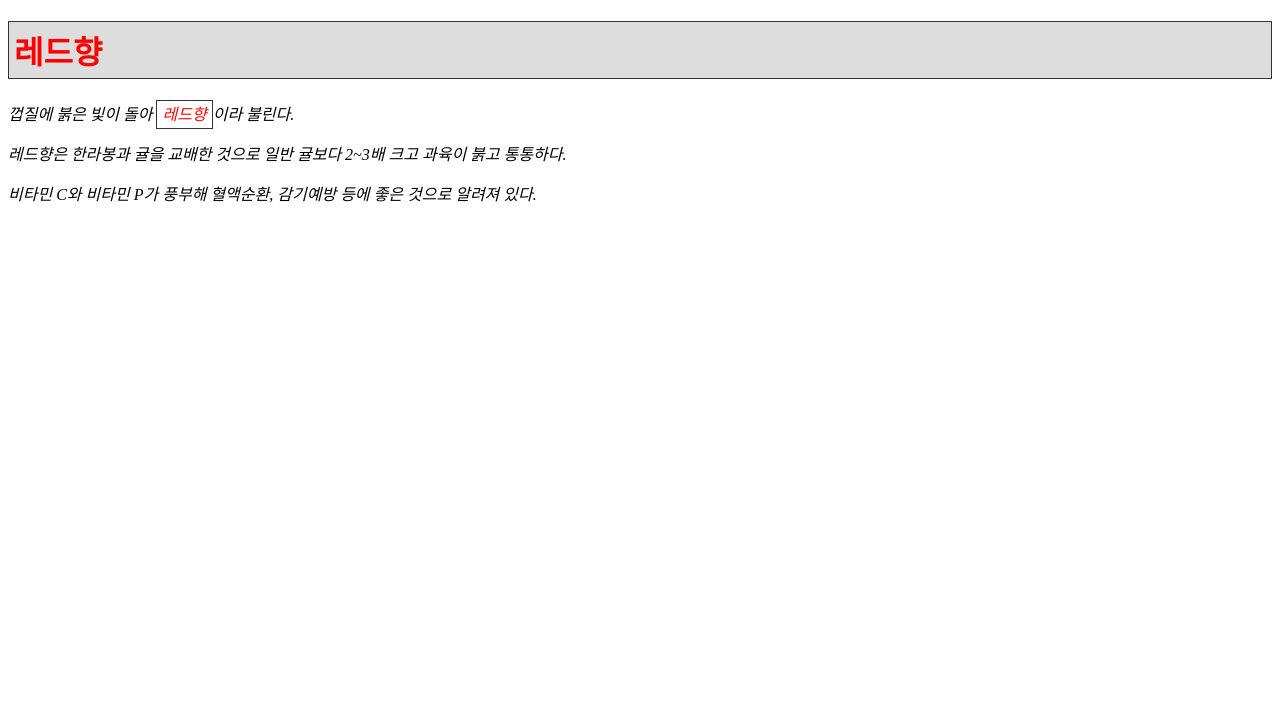
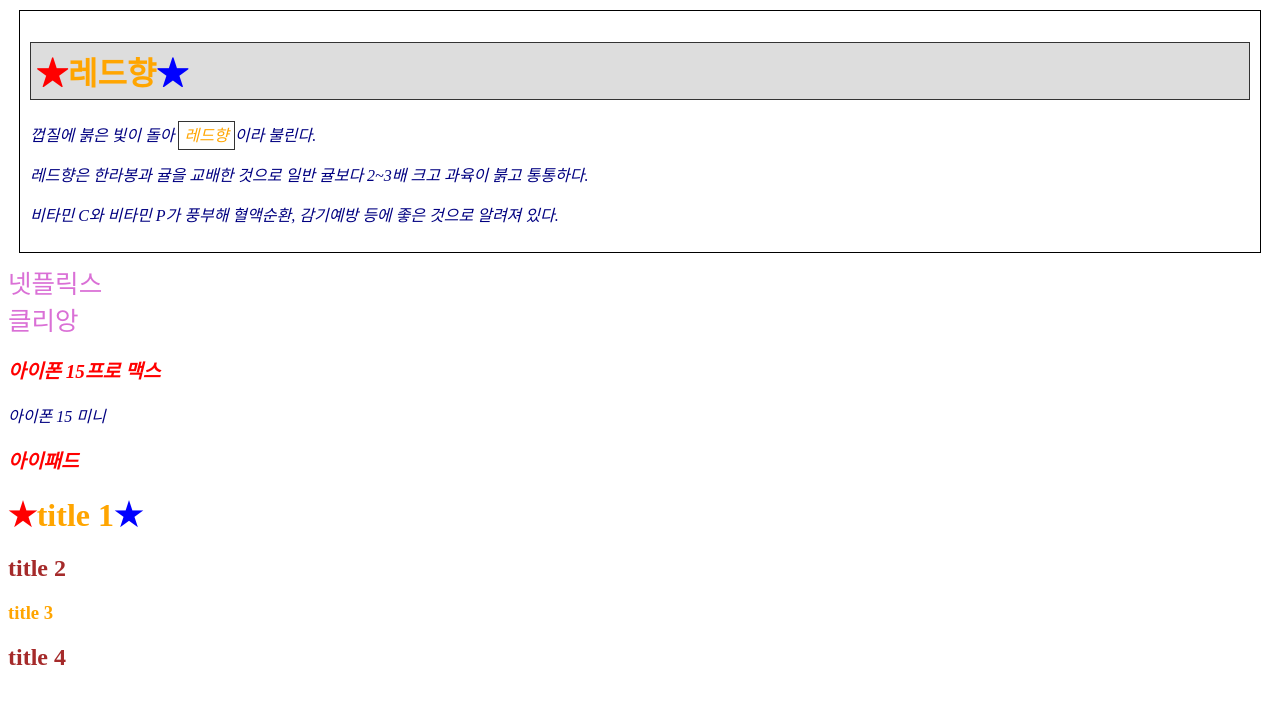
Before and after one commit to pshyun123/HTML_CSS, a plain HTML site: page css1.html in a window 1280 px wide. Drawn offline with Linux system fonts and the light colour scheme.

Commit message:
231005_4

```diff
--- a/css1.html
+++ b/css1.html
@@ -6,37 +6,113 @@
     <title>Document</title>
     <link rel="stylesheet" href="css/style.css">
     <style>
-        /* div는 태그 선택자를 의미: div 태그를 쓰면 너무 광범위하게 적용이 됨 */
+        /* div는 태그 선택자를 의미: 가급적 쓰지 말자. div 태그를 쓰면 너무 광범위하게 적용이 됨 */
+        /* 전체영역 지정 */
+        *{
+            color: orange;
+        }
         p{
+            /* 재정의함- 빨간색 적용 됨 */
+            color: navy;
             font-style: italic;
         }
+
         /* class 선택자 : 클래스라는 키워드 넣고 사용할 이름을 넣음 '.'을 사용 */
         .accent{
             border: 1px solid #333;
             padding: 5px;
-            color: red;
-
         }
+        /* 그룹선택자 : 여러 선택자를 하나로 묶음 (,)로 구분함*/
         .bg{
             background-color: #ddd;
         }
+        /* 아이디 선택자 : 태그에 id 키워드, #클래스 명{ }
+        -> 차이점: 클래스 선택자는 여러번 사용가능 / 아이디 선택자는 문서내에서 딱 한번만 사용해야 함
+        -> 리엑트에서는 사용금지 */
+        #container{
+            /* 가로폭 전체영역 100퍼센트 - 화면에 보여지는 곳에서60px만큼 마진을 잡겠다 */
+            width: calc(100vw - 60px);
+            /* height: calc(100vh - 60px); */
+            /* 오토를 주면 정중앙에 맞춰짐 */
+            margin: 10px auto;
+            padding: 10px;
+            border: 1px solid#000;
+        }
+        /*기본 속성 선택자*/
+        a[href]{
+            color: green;
+            text-decoration: none;
+            font-size: 1.6em;
+            /* 16*1.6임 */
+        }
+
+        a[target="_blank"]{
+            color: yellow;
+        }
+        /* 자식 선택자 */
+        .box > p{
+            font-size: 1.2em;
+            color: red;
+            font-weight: 900;
+        }
+        /* > 없으면  */
+         /* 인접형제 선택자 : + 기호 사용해 지정된 요소의 바로 다음 형제 요소를 선택 - 종종 사용 */
+         h1 + h2 {
+        color: #2a9234;
+         }
+
+         /* 일반 형제 선택자 : 특정 요소 이후에 나오는 형제요소 선택 - 쓰지 않음 */
+        h1 ~ h2 {
+        color: brown;
+        }
+
+        /* 가상 요소 선택자 : 요소의 특정 부분에 스타일 적용하는 방법 */
+        /* (:)콜론으로 시작하여, 요소의 내용이 아닌 요소의 특정 부분에 스타일 적용 */
+         /* h1 태그 앞엔 정보가 없는데 */
+         h1::before {
+			content: "★";
+			color: red;
+		}
+        h1::after{
+            content: "★";
+			color: blue;
+        }
+        /* 가상 클래스 선택자: 요소의 상태를 이용해 선택자를 지정하는 방법 -  가끔 쓰임 */
+        /* link: 한번도 방문하지 않은 링크일때 선택 */
+        /* visited: 한번이라도 방문한 링크일때 선택 */
+        a:link{
+            color: orchid;
+        }
+        a:visited{
+            color: green;
+        }
+
 
     </style>
 </head>
 <body>
-    <div>
+    <div id="container">
         <!-- 단축키 h1.클래스명 -->
         <h1 class="accent bg">레드향</h1>
         <p>껍질에 붉은 빛이 돌아 <span class="accent">레드향</span>이라 불린다.</p>
         <p>레드향은 한라봉과 귤을 교배한 것으로 일반 귤보다 2~3배 크고 과육이 붉고 통통하다.</p>
         <p>비타민 C와 비타민 P가 풍부해 혈액순환, 감기예방 등에 좋은 것으로 알려져 있다.</p>
     </div>
-    <!-- <h1>CSS에 대해 공부합니다.</h1>
+    <a href="https://www.netflix.com/kr/">넷플릭스</a><br>
+    <a href="http://client.co.kr"target="_blank">클리앙</a>
+
+    <div class="box">
+        <p>아이폰 15프로 맥스</p>
+        <div>
+            <p>아이폰 15 미니</p>
+        </div>
+        <p>아이패드</p>
+    </div>
     <div>
-        <p>브라우저 기본 스타일</p>
-        <p>인라인 스타일</p>
-        <p>내부 스타일</p>
-        <p>외부 스타일</p>
-    </div> -->
+        <h1>title 1</h1>
+        <h2>title 2</h2>
+        <h3>title 3</h3>
+        <h2>title 4</h2>
+    </div>
 </body>
 </html>
```
